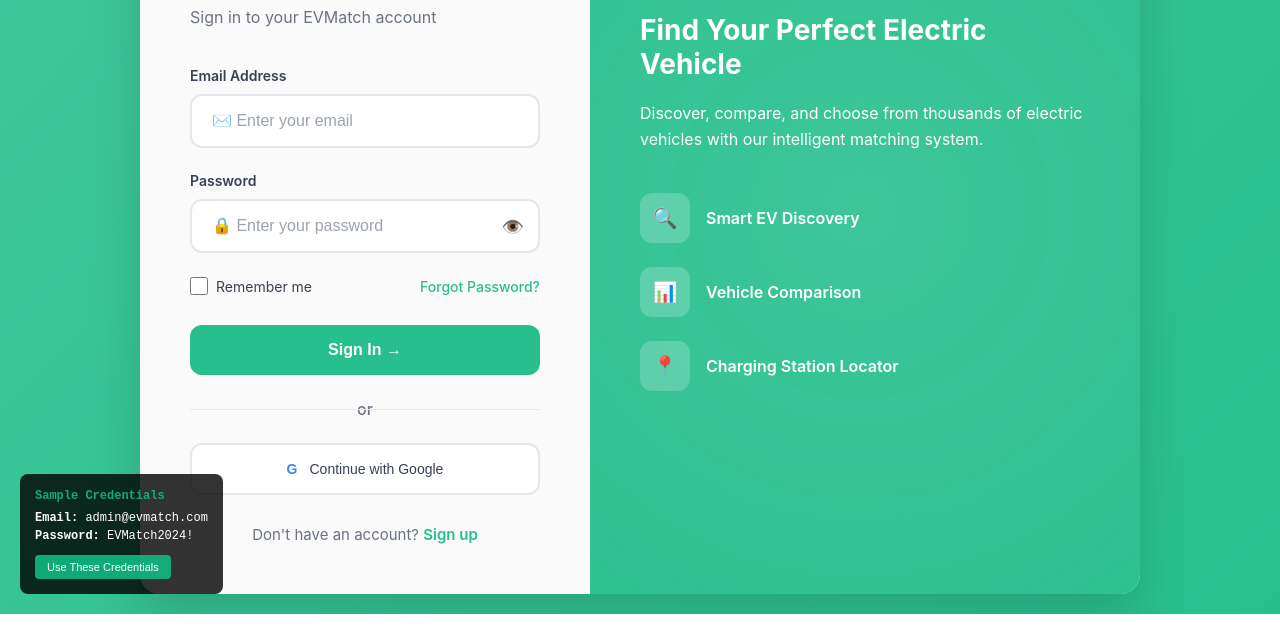
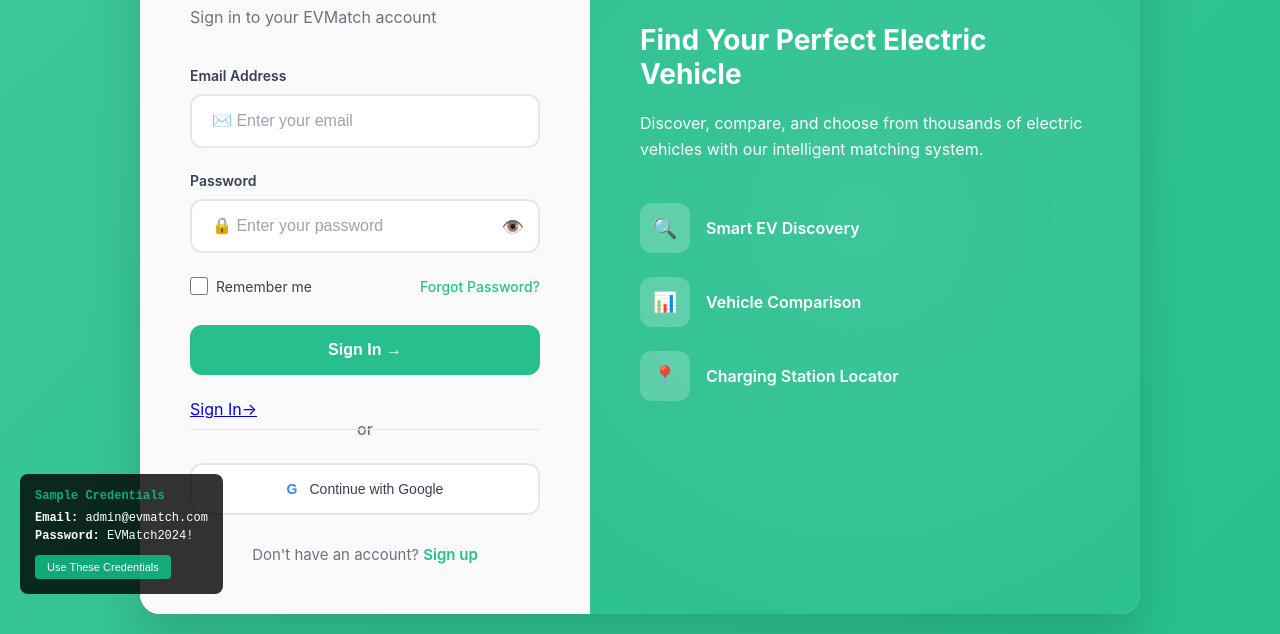
Before and after one commit to SaiPranav00/PROJECT, a plain HTML site: page index.html in a window 1280 px wide. Shown: the part 186-820 px from the top of the page. Drawn offline with Linux system fonts and the light colour scheme.

Commit message:
Update index.html

```diff
--- a/index.html
+++ b/index.html
@@ -593,6 +593,7 @@
                 </div>
 
                 <button type="submit" class="sign-in-btn">Sign In →</button>
+                <a href="dashboard.html">Sign In→</a>
 
                 <div class="divider">
                     <span>or</span>
```
